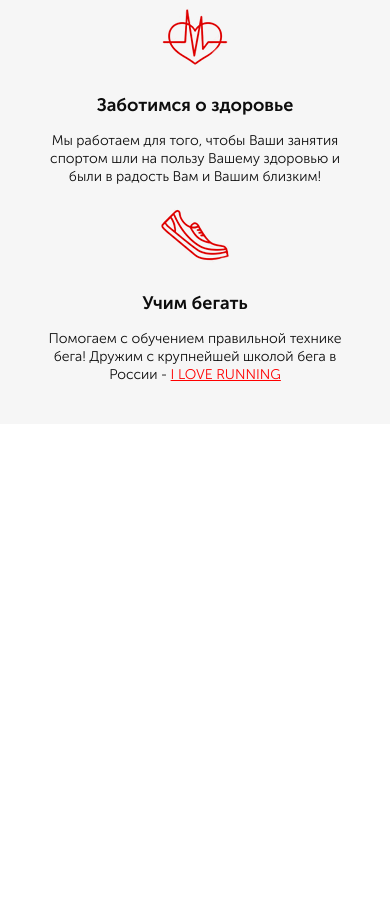
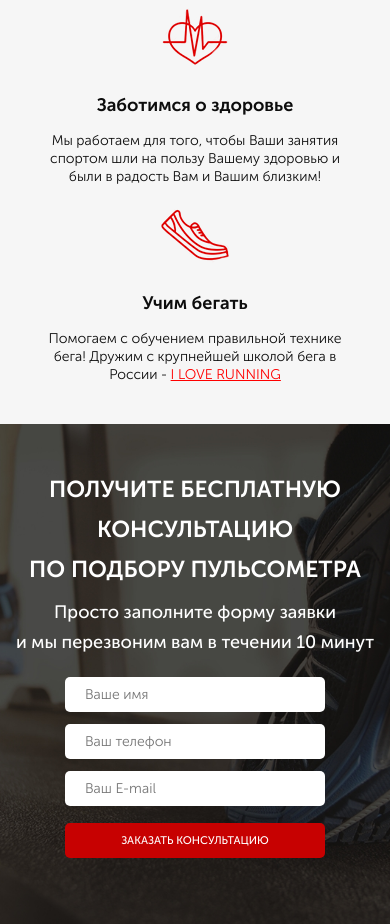
Before and after one commit to sunstanislav/Minishop_page, a website: page src/index.html in a window 390 px wide. Shown: the part 989-1913 px from the top of the page. Before the commit the page ends 1413 px from the top, so only its background shows below. Drawn offline with Linux system fonts and the light colour scheme.

Commit message:
add consultation

```diff
--- a/src/index.html
+++ b/src/index.html
@@ -67,5 +67,17 @@
 </div>
 </div>
 </section>
+<section class="consultation">
+    <div class="container">
+        <h2 class="title title_left">Получите бесплатную консультацию<br> по подбору пульсометра </h2>
+        <div class="consultation__descr">Просто заполните форму заявки<br> и мы перезвоним вам в течении 10 минут</div>
+        <form id="consultation-form" action="#" class="feed-form">
+            <input name="name" required type="text" placeholder="Ваше имя">
+            <input name="phone" required placeholder="Ваш телефон" type="number range">
+            <input name="email" required type="email" placeholder="Ваш E-mail">
+            <button class="button button_submit">Заказать консультацию</button>
+        </form>
+    </div>
+</section>
 </body>
 </html>
--- a/src/sass/base/_media.scss
+++ b/src/sass/base/_media.scss
@@ -8,6 +8,20 @@
     &__wrapper {
         align-items: center;
     }
+}
+.consultation {
+    padding: 60px 60px;
+    min-height: 580px;
+    &__descr {
+        text-align: center;
+}
+.title {
+    font-size: 32px;
+    line-height: 51px;
+    &_left {
+        text-align: center;
+    }
+}
 }
 }
 // MEDIA 767px **********************************
@@ -38,6 +52,14 @@
     }
     &__descr {
         margin-top: 15px;
+    }
+}
+.consultation {
+    min-height: 500px;
+    padding: 50px 50зч;
+    .title {
+        font-size: 29px;
+        line-height: 40px;
     }
 }
 // MEDIA 575px **********************************
@@ -90,6 +112,10 @@
         font-size: 13px;
         margin-top: 35px;
     }
+    &_submit {
+        width: 100%;
+        height: 35px;
+    }
 }
 .advantages {
     padding: 40px 0;
@@ -116,6 +142,26 @@
         margin-top: 12px;
     }
 }
+.consultation {
+    padding: 45px 10px;
+    &__descr {
+        margin-bottom: 20px;
+        font-size: 18px;
+    }
+    .title {
+        font-size: 23px;
+    }
+}
+.feed-form {
+    width: 260px;
+    display: block;
+    margin: 0 auto;
+    align-items: center;
+    input {
+        width: 100%;
+        height: 35px;
+    }
+}
 }
 // MEDIA 320px **********************************
 @media (max-width: 320px) {
@@ -137,4 +183,16 @@
         width: 320px;
     }
 }
+.consultation {
+    padding: 60px 10px;
+    .title {
+        font-size: 20px;
+        line-height: 27px;
+    }
+    &__descr {
+        font-size: 16px;
+        line-height: 22px;
+        margin-bottom: 25px;
+    }
 }
+}
--- a/src/sass/blocks/_buttons.scss
+++ b/src/sass/blocks/_buttons.scss
@@ -14,4 +14,9 @@
         width: 300px;
         font-size: 16px;
     }
+    &_submit {
+        width: 303px;
+        height: 58px;
+        font-size: 16px;
+    }
 }
--- /dev/null
+++ b/src/sass/blocks/_consultation.scss
@@ -0,0 +1,12 @@
+.consultation {
+    min-height: 680px;
+    padding: 100px 0 108px 0;
+	background: url("../img/consultation.jpg") center (center/cover) no-repeat;
+    &__descr {
+        font-weight: 500;
+        font-size: 20px;
+        line-height: 30px;
+        color: #FFFFFF;
+        margin-top: 8px;
+    }
+}
--- /dev/null
+++ b/src/sass/blocks/_forms.scss
@@ -0,0 +1,21 @@
+.feed-form {
+    display: flex;
+    flex-direction: column;
+    width: 303px;
+    margin-top: 30px;
+    input {
+        border-radius: 5px;
+        background-color: #ffffff;
+        border: none;
+        height: 54px;
+        margin-bottom: 12px;
+        padding: 0 20px 0 20px;
+        font-size: 14px;
+        color: #4b4b4b;
+        font-size: 14px;
+        font-weight: 300;
+        &:nth-child(3) {
+            margin-bottom: 17px;
+        }
+    }
+}
--- a/src/sass/blocks/_promo.scss
+++ b/src/sass/blocks/_promo.scss
@@ -1,7 +1,7 @@
 .promo {
     min-height: 650px;
     padding: 21px 0 93px 0;
-    background: url(../../img/main.jpg) center (center/cover) no-repeat;
+    background: url(../img/main.jpg) center (center/cover) no-repeat;
     &__wrapper {
         display: flex;
         flex-direction: column;
--- a/src/sass/blocks/_titles.scss
+++ b/src/sass/blocks/_titles.scss
@@ -5,4 +5,10 @@
     color: #0D0D0D;
     text-align: center;
     text-transform: uppercase;
+    &_left {
+        color: #fff;
+        text-align: left;
+        font-size: 36px;
+        line-height: 54px;
+    }
 }
--- a/src/sass/style.scss
+++ b/src/sass/style.scss
@@ -4,6 +4,10 @@
 @import 'blocks/buttons';
 @import 'blocks/advantages';
 @import 'blocks/titles';
+
+@import 'blocks/consultation';
+@import 'blocks/forms';
+
 @import 'base/media';
 * {
     font-family: 'Museo Sans Cyrl', sans-serif;
```
Also changed, not shown: css/style.min.css (added), src/css/style.min.css.
